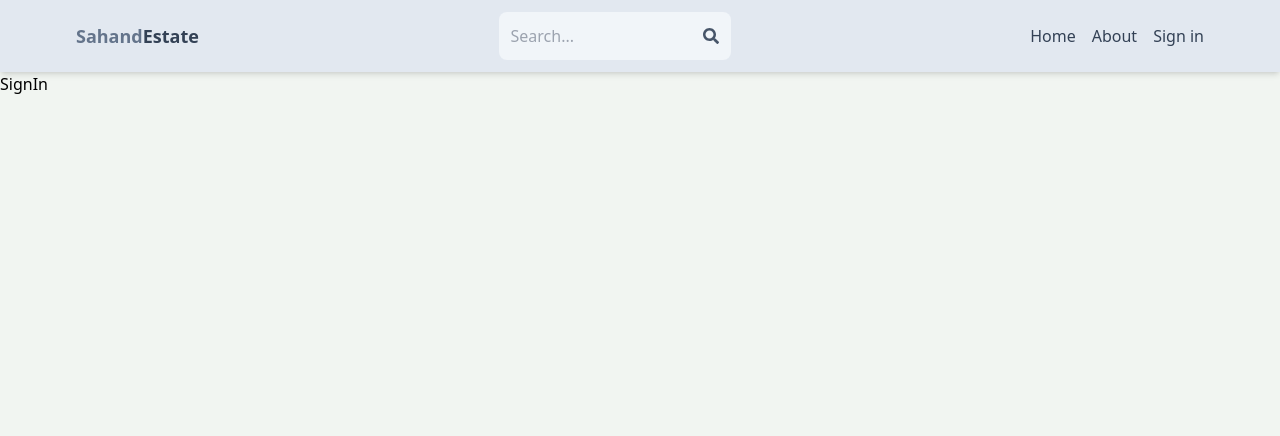
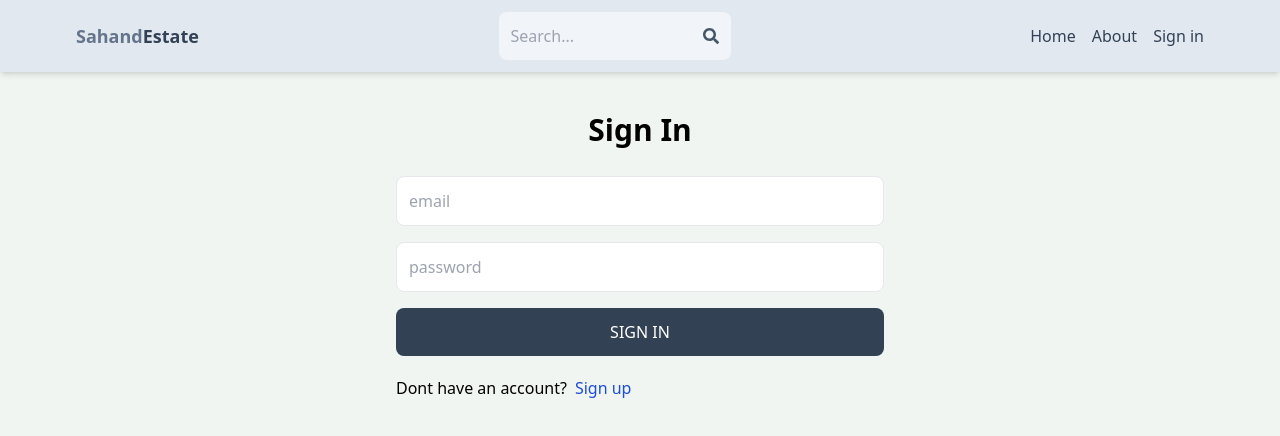
Before and after one commit to DienChau/mern-estate, a React (Vite) app in the folder client/: page /sign-in in a window 1280 px wide. Shown: the top 436 px of the page. Built offline with nearby package versions, Linux system fonts and the light colour scheme.

Commit message:
complete sign in page functionality

```diff
--- a/client/src/pages/SignIn.jsx
+++ b/client/src/pages/SignIn.jsx
@@ -1,10 +1,82 @@
+import { useState } from "react";
+import { Link, useNavigate } from "react-router-dom";
+function SignIn() {
+    const [formData, setFormData] = useState({});
+    const [error, setError] = useState(null);
+    const [loading, setLoading] = useState(false);
 
-function SignIn() {
+    const navigate = useNavigate()
+
+    const handleOnchange = (e) => {
+        setFormData({
+            ...formData,
+            [e.target.id]: e.target.value,
+        });
+    };
+
+    const handleSubmit = async (e) => {
+        e.preventDefault();
+        try {
+            setLoading(true);
+            const res = await fetch("/api/auth/signin", {
+                method: "POST",
+                headers: {
+                    "Content-Type": "application/json",
+                },
+                body: JSON.stringify(formData),
+            });
+            const data = await res.json();
+            if (data.success === false) {
+                setError(data.message);
+                setLoading(false);
+                return;
+            }
+            setLoading(false);
+            setError(null)
+            navigate('/')
+        } catch (error) {
+            setLoading(false)
+            setError(error.message);
+        }
+
+
+    };
     return (
-        <div>
-            SignIn
+        <div className="p-3 max-w-lg mx-auto">
+            <h1 className="text-3xl font-semibold text-center my-7">Sign In</h1>
+            <form onSubmit={handleSubmit} className="flex flex-col gap-4">
+                <input
+                    onChange={handleOnchange}
+                    type="email"
+                    id="email"
+                    className="border p-3 rounded-lg"
+                    placeholder="email"
+                />
+                <input
+                    onChange={handleOnchange}
+                    type="password"
+                    id="password"
+                    className="border p-3 rounded-lg"
+                    placeholder="password"
+                />
+                <button
+                    disabled={loading}
+                    className="bg-slate-700 text-white p-3 rounded-lg uppercase hover:opacity-95 disabled:opacity-80"
+                >
+                    {loading ? "Loading..." : "Sign In"}
+                </button>
+            </form>
+            <div className="flex gap-2 mt-5">
+                <p> Dont have an account?</p>
+                <Link to="/sign-up">
+                    <span className="text-blue-700">Sign up</span>
+                </Link>
+            </div>
+            {
+                error && <p className="text-red-500 mt-5">{error}</p>
+            }
         </div>
-    )
+    );
 }
 
-export default SignIn
+export default SignIn;
```
